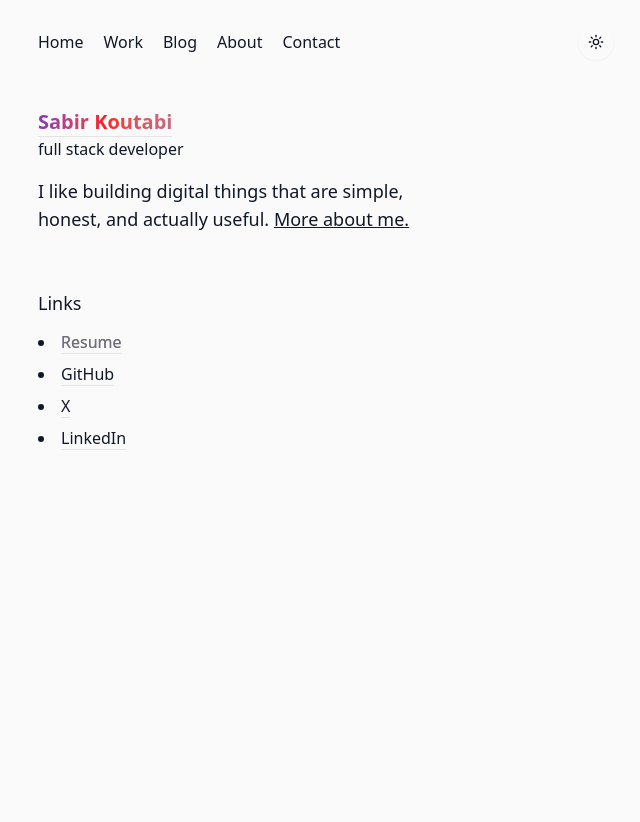
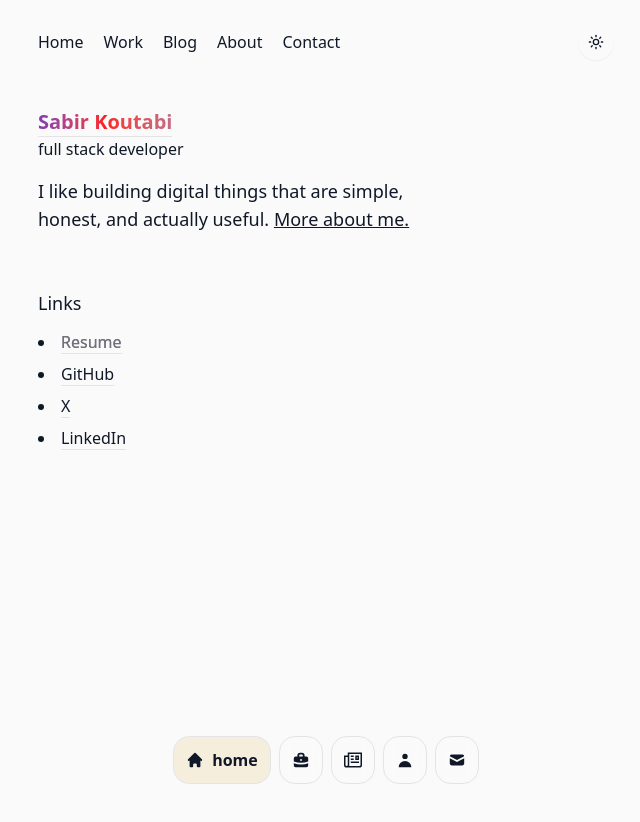
Before and after one commit to Sabir222/portfolio-nou, a Next.js app: page / in a window 1280 px wide. Shown: the top 822 px of the page, without its empty margins (314-954 px from the left). Built offline with nearby package versions, Linux system fonts and the light colour scheme.

Commit message:
add: gradient

```diff
--- a/app/layout.tsx
+++ b/app/layout.tsx
@@ -3,7 +3,7 @@ import { ThemeProvider } from "@/components/theme-provider"
 import { Inter, Roboto_Mono } from "next/font/google";
 import "./globals.css";
 import NavBar from "@/components/navbar/Navbar";
-import MobileNav from "@/components/navbar/Mobile-NavBar";
+import { NavigationMenu } from "@/components/navbar/exp-NavBar";
 
 const inter = Inter({
   variable: "--font-inter",
@@ -45,12 +45,10 @@ export default function RootLayout({
           disableTransitionOnChange
         >
           <div className="container mx-auto max-w-xl">
-            <MobileNav />
             <NavBar />
             {children}
           </div>
-
-
+          <NavigationMenu />
         </ThemeProvider>
       </body>
     </html>
--- /dev/null
+++ b/components/navbar/exp-NavBar.tsx
@@ -0,0 +1,103 @@
+'use client';
+
+import { HiHome, HiBriefcase, HiUser, HiMail } from 'react-icons/hi';
+import { GrArticle } from "react-icons/gr";
+import { AnimatePresence, motion } from 'framer-motion';
+import Link from 'next/link';
+import { usePathname } from 'next/navigation';
+import { ReactElement, useMemo } from 'react';
+import { clsx } from 'clsx'; // Optional: for cleaner class joining
+
+const MENU = [
+	{ key: 'home', title: 'home', path: '/', icon: HiHome },
+	{ key: 'work', title: 'work', path: '/work', icon: HiBriefcase },
+	{ key: 'blog', title: 'blog', path: '/blog', icon: GrArticle },
+	{ key: 'about', title: 'about', path: '/about', icon: HiUser },
+	{ key: 'contact', title: 'contact', path: '/contact', icon: HiMail },
+];
+
+// Simple animation for the text span
+const textAnimation = {
+	hidden: { width: 0, opacity: 0, marginLeft: 0 },
+	visible: { width: 'auto', opacity: 1, marginLeft: '0.5rem' }, // Corresponds to ml-2
+};
+
+// Transition for the text animation
+const textTransition = {
+	duration: 0.35, // Slightly adjusted duration
+	ease: "easeInOut", // Smooth easing
+};
+
+
+export const NavigationMenu = () => {
+	const _pathname: string = usePathname();
+	// Basic path cleaning, gets the first segment (e.g., '/', '/work', '/blog')
+	const pathname: string = '/' + _pathname.split('/')[1];
+
+	const menuItems: ReactElement[] = useMemo((): ReactElement[] => {
+		return MENU.map(({ key, title, icon: Icon, path }) => {
+			const isActive: boolean = pathname === path;
+
+			// Base classes for all items
+			const baseClasses = clsx(
+				"flex h-12 items-center",
+				"select-none overflow-hidden", // Important for text animation
+				"rounded-2xl",
+				"border", // Default border
+				"backdrop-blur-sm", // Default backdrop blur
+				"transition-colors duration-300 ease-in-out", // For background color change
+				"px-3" // Padding for icon when text is hidden
+			);
+
+			// Classes specific to active state
+			const activeClasses = "dark:bg-gray-900/40 bg-[#F5EEDD]";
+
+			// Classes specific to inactive state (optional, if different from base)
+			const inactiveClasses = "";
+
+
+			return (
+				<li key={key}>
+					<Link
+						href={path}
+						// Combine base classes with active or inactive ones
+						className={clsx(baseClasses, isActive ? activeClasses : inactiveClasses)}
+						aria-current={isActive ? 'page' : undefined}
+					>
+						{/* Icon is always visible */}
+						<Icon size={18} />
+
+						{/* AnimatePresence handles the mounting/unmounting */}
+						<AnimatePresence initial={false}>
+							{isActive && (
+								<motion.span
+									key={`${key}-title`} // Unique key for animation
+									className="inline-block font-semibold overflow-x-hidden whitespace-nowrap" // Essential styles
+									variants={textAnimation}
+									initial="hidden"
+									animate="visible"
+									exit="hidden"
+									transition={textTransition}
+								>
+									{title}
+								</motion.span>
+							)}
+						</AnimatePresence>
+					</Link>
+				</li>
+			);
+		});
+	}, [pathname]);
+
+	return (
+		// Simple positioning container
+		<div className="fixed bottom-4 w-full flex items-center justify-center z-50 px-4">
+			<div className="flex justify-center">
+				{/* Simple list container */}
+				<ul className="flex gap-2 h-fit">
+					{menuItems}
+				</ul>
+			</div>
+		</div>
+	);
+};
--- a/package.json
+++ b/package.json
@@ -18,9 +18,10 @@
     "clsx": "^2.1.1",
     "contentlayer2": "^0.5.7",
     "date-fns": "^4.1.0",
+    "framer-motion": "^12.9.6",
     "github-slugger": "^2.0.0",
     "lucide-react": "^0.501.0",
-    "motion": "^12.9.2",
+    "motion": "^12.9.6",
     "next": "15.3.1",
     "next-contentlayer2": "^0.5.7",
     "next-themes": "^0.4.6",
--- a/tsconfig.json
+++ b/tsconfig.json
@@ -24,6 +24,6 @@
       "contentlayer/generated": ["./.contentlayer/generated"]
     }
   },
-  "include": ["next-env.d.ts", "**/*.ts", "**/*.tsx", ".next/types/**/*.ts",".contentlayer/generated"],
+  "include": ["next-env.d.ts", "**/*.ts", "**/*.tsx", ".next/types/**/*.ts",".contentlayer/generated", "components/navbar/styles.css"],
   "exclude": ["node_modules"]
 }
```
Also changed, not shown: 1 other file (tests, documents, lock files or other folders).
